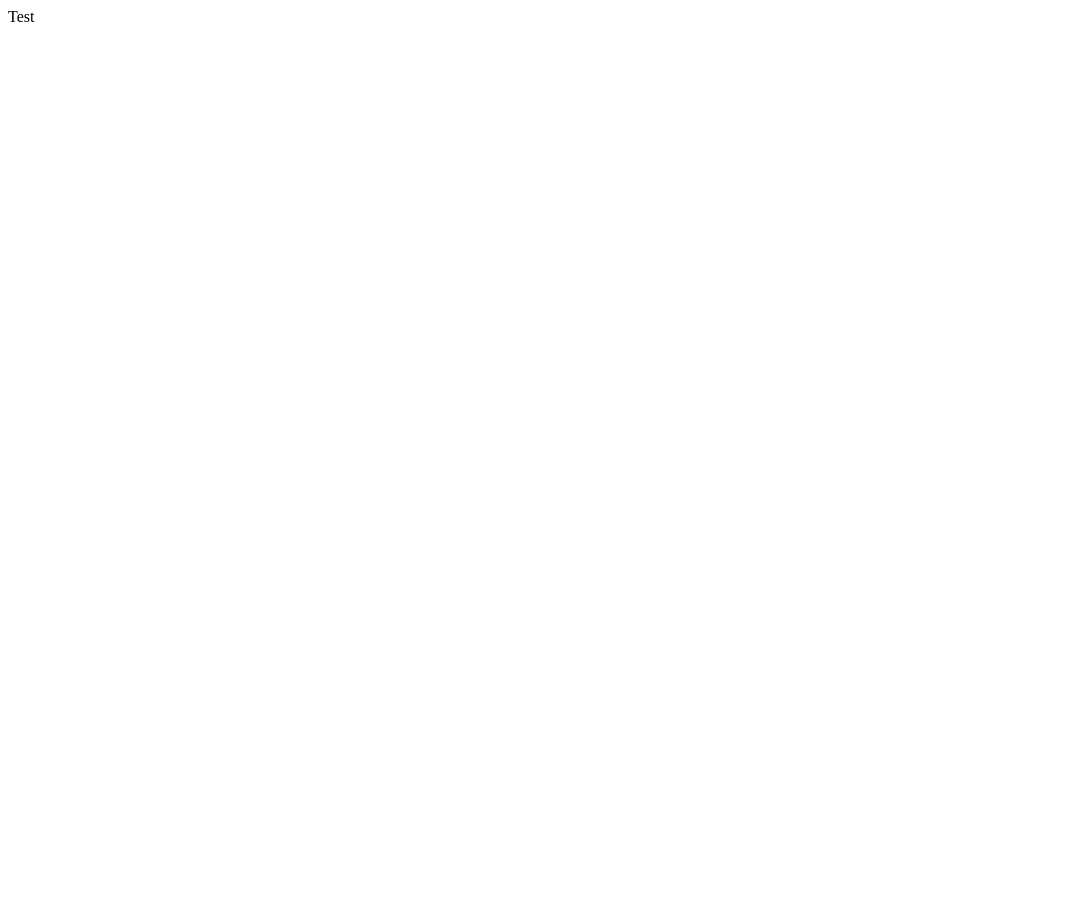
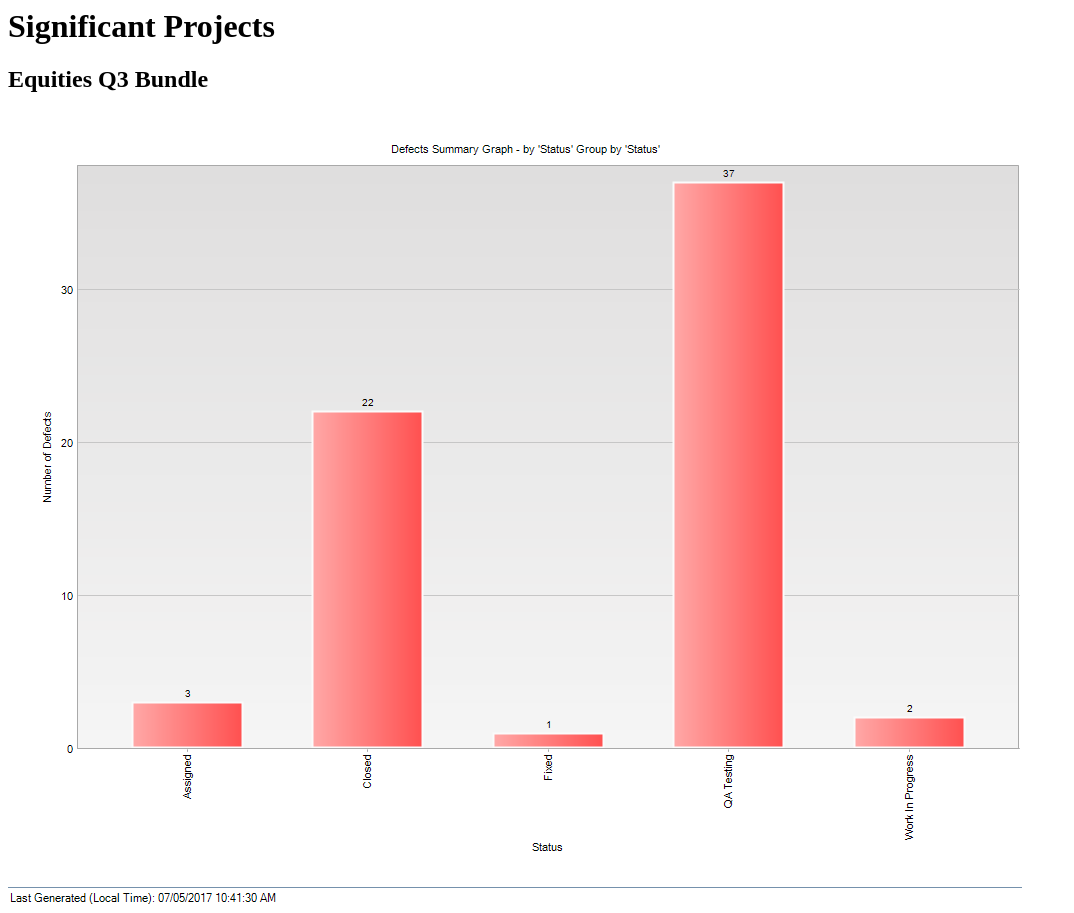
Before and after one commit to edgtmx/edgtmx.github.io, a plain HTML site: page index.html in a window 1280 px wide. Shown: the whole page, without its empty margins (0-1074 px from the left). Before the commit the page ends 800 px from the top, so only its background shows below. Drawn offline with Linux system fonts and the light colour scheme.

Commit message:
add project image

```diff
--- a/index.html
+++ b/index.html
@@ -1,6 +1,8 @@
 <html>
 <head></head>
 <body>
-Test
+<h1>Significant Projects</h1>
+<h2>Equities Q3 Bundle</h2>
+<img src="./projects/Q3_bundle/DefectsByStatus.png">
 </body>
 </html>
```
Also changed, not shown: projects/Q3_bundle/DefectsBySeverity.png (added), projects/Q3_bundle/DefectsByStatus.png (added), projects/Q3_bundle/TestsByStatus.png (added).
